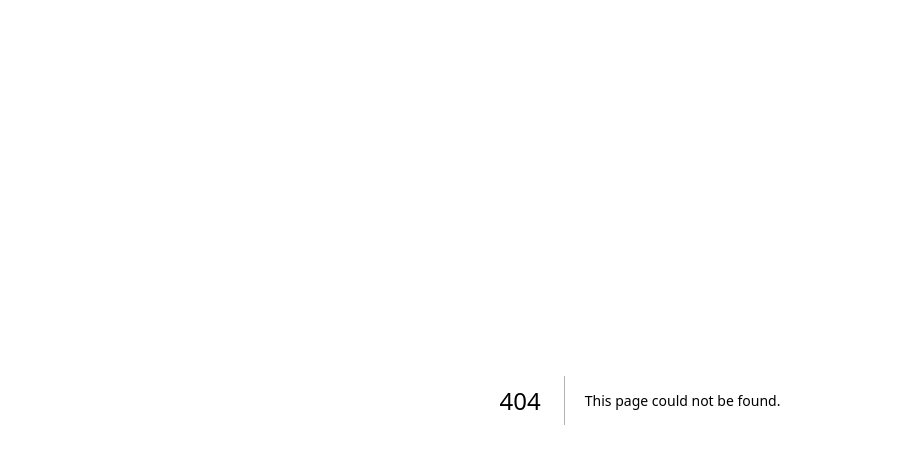
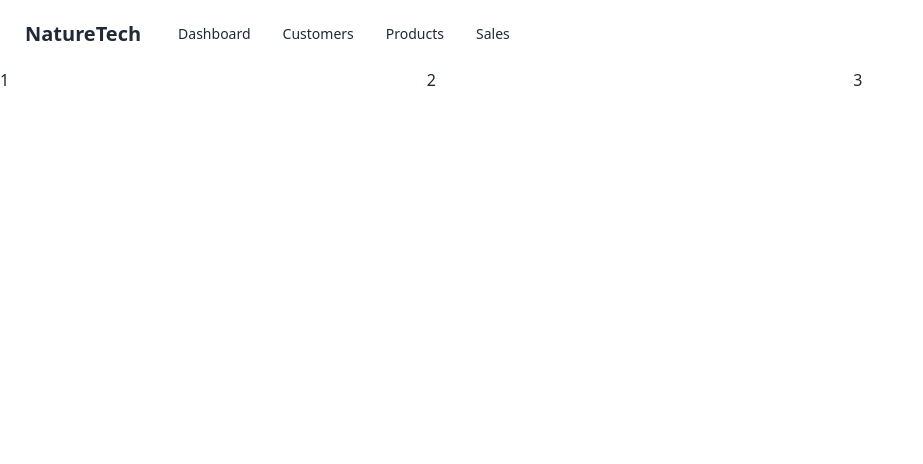
Before and after one commit to Jokastar/naturetech-website, a Next.js app: page /admin in a window 1280 px wide. Before the commit this address had no page. Shown: the top 464 px of the page, without its empty margins (0-923 px from the left). Built offline with nearby package versions, Linux system fonts and the light colour scheme.

Commit message:
build the admin navbar

```diff
--- /dev/null
+++ b/app/admin/customers/page.js
@@ -0,0 +1,9 @@
+import React from 'react'
+
+function Customers() {
+  return (
+    <div>Customers</div>
+  )
+}
+
+export default Customers
--- /dev/null
+++ b/app/admin/layout.js
@@ -0,0 +1,16 @@
+import AdminHeader from "../components/AdminHeader";
+export const metadata = {
+    title: "Nature Tech",
+    description: "Nature Tech",
+  };
+
+export default function AdminLayout({ children }) {
+    return (
+      <html lang="fr">
+        <body>
+            <AdminHeader/>
+            {children}
+        </body>
+      </html>
+    );
+  }
--- /dev/null
+++ b/app/admin/page.js
@@ -0,0 +1,15 @@
+import React from 'react'
+
+function AdminDashboard() {
+  return (
+    <main>
+        <div className='grid grid-cols-1 md:grid-cols-2 lg:grid-cols-3'>
+            <p>1</p>
+            <p>2</p>
+            <p>3</p>
+        </div>
+    </main>
+  )
+}
+
+export default AdminDashboard
--- /dev/null
+++ b/app/components/AdminHeader.jsx
@@ -0,0 +1,18 @@
+import NavLink from "./NavLink";
+import Link from "next/link";
+
+function AdminHeader() {
+  return (
+    <header className="navbar bg-base-100">
+    <Link className="btn btn-ghost text-xl" href="/">NatureTech</Link>
+    <ul className='menu menu-horizontal px-1'>
+        <NavLink pathname="dashboard"/>
+        <NavLink pathname="customers"/>
+        <NavLink pathname="products"/>
+        <NavLink pathname="sales"/>
+    </ul>
+  </header>
+  )
+}
+
+export default AdminHeader
--- /dev/null
+++ b/app/components/NavLink.jsx
@@ -0,0 +1,15 @@
+"use client";
+
+import React from 'react'
+import Link from 'next/link'
+import capitalizeFirstLetter from '../lib/capitalizeFirstLetter';
+import { usePathname } from 'next/navigation';
+
+function NavLink({pathname}) {
+const path = usePathname();
+  return (
+   <li><Link href={"/admin/"+pathname}>{capitalizeFirstLetter(pathname)}</Link></li>
+  )
+}
+
+export default NavLink
--- a/app/layout.js
+++ b/app/layout.js
@@ -1,6 +1,4 @@
 import "./globals.css";
-
-
 
 export const metadata = {
   title: "Nature Tech",
--- /dev/null
+++ b/app/lib/capitalizeFirstLetter.js
@@ -0,0 +1,3 @@
+export default function capitalizeFirstLetter(str) {
+    return str.charAt(0).toUpperCase() + str.slice(1);
+}
--- a/tailwind.config.js
+++ b/tailwind.config.js
@@ -14,5 +14,5 @@ module.exports = {
       },
     },
   },
-  plugins: [],
+  plugins: [require("daisyui")],
 };
```
